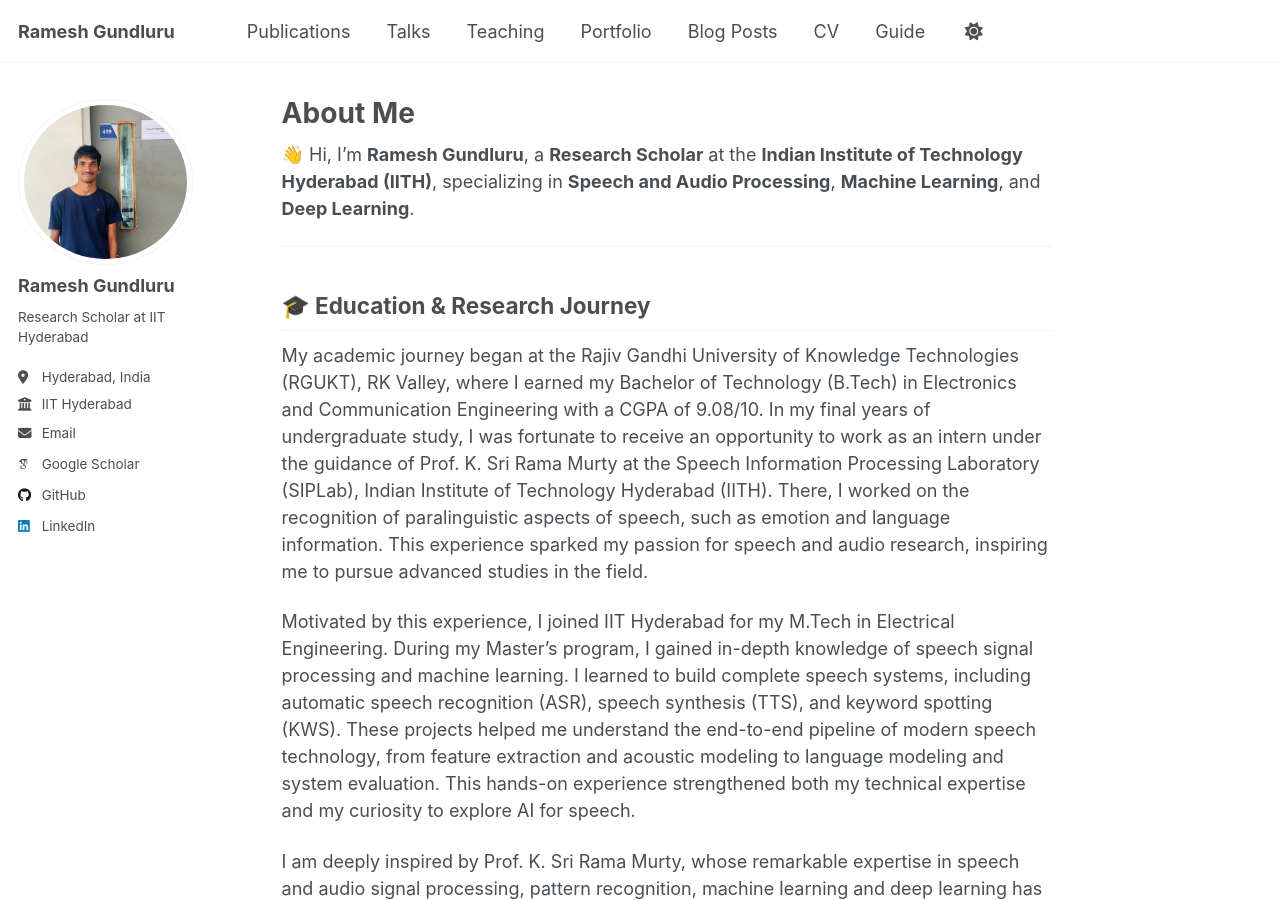
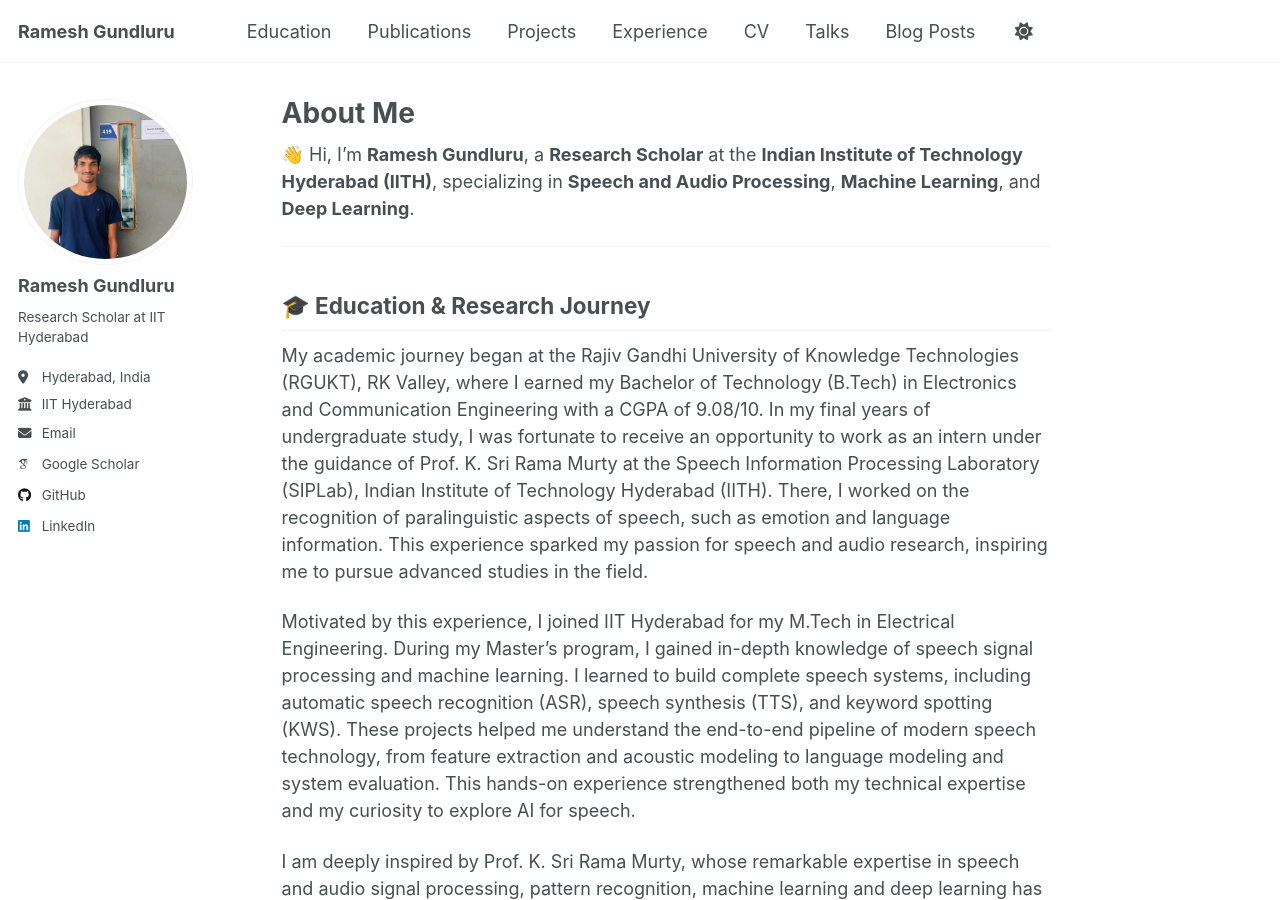
Before and after one commit to ramesh720/ramesh720.github.io, a Jekyll site: the page built from _pages/about.md, in a window 1280 px wide and 900 px high. Built offline with Jekyll 4.4.1, drawn with Linux system fonts in a browser that asks for light colours; some web fonts are replaced; a script that is not in the unit is left out.

Commit message:
Update navigation.yml

```diff
--- a/_data/navigation.yml
+++ b/_data/navigation.yml
@@ -8,26 +8,29 @@
 #      Markdown formatted page while the second is generated using JSON.
 
 main:
+
+  - title: "Education"
+    url: /education/
+
+
   - title: "Publications"
     url: /publications/
+
+  - title: "Projects"
+    url: /projects/
+
+  - title: "Experience"
+    url: /experience/
+
+  - title: "CV"
+    url: /cv/
 
   - title: "Talks"
     url: /talks/
 
-  - title: "Teaching"
-    url: /teaching/
-
-  - title: "Portfolio"
-    url: /portfolio/
-
   - title: "Blog Posts"
     url: /year-archive/
 
-  - title: "CV"
-    url: /cv/
 
   # - title: "CV"
   #   url: /cv-json/
-
-  - title: "Guide"
-    url: /markdown/
```
